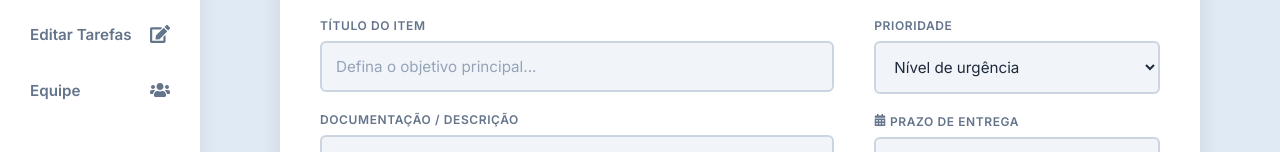
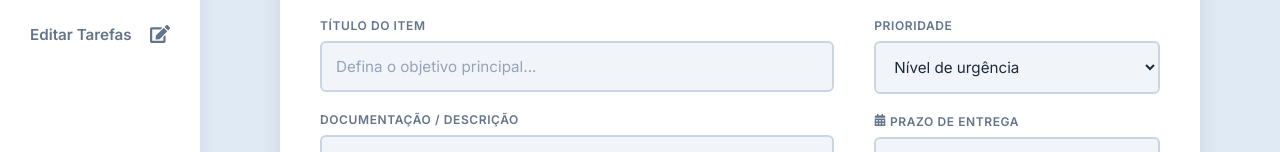
Before and after one commit to TaskFlow-Team-PI-UniEvangelica/taskflow-frontend, a React (Vite) app: page /tasks in a window 1280 px wide. Shown: the part 261-413 px from the top of the page. Built offline with nearby package versions, Linux system fonts and the light colour scheme; no server answers; sample sign-in values are in the browser's storage.

Commit message:
desativei o botão e a rota de times

```diff
--- a/src/App.jsx
+++ b/src/App.jsx
@@ -10,6 +10,7 @@ import EditTasks from './pages/Tasks/EditTasks';
 import Teams from './pages/Teams/Teams';
 import ProtectedRoute from './components/AuthLayout/ProtectedRoute';
 import Kanban from './pages/Kanban/Kanban';
+
 
 function App() {
   const [isReversed, setIsReversed] = useState(false);
@@ -53,12 +54,11 @@ function App() {
           </ProtectedRoute>
         } />
 
-        <Route path="/teams" element={
+        {/* <Route path="/teams" element={
           <ProtectedRoute>
             <DashboardLayout><Teams /></DashboardLayout>
           </ProtectedRoute>
-        } />
-
+        } /> */}
       </Routes>
     </Router>
   );
--- a/src/components/DashboardLayout/DashboardLayout.jsx
+++ b/src/components/DashboardLayout/DashboardLayout.jsx
@@ -182,10 +182,10 @@ export default function DashboardLayout({ children }) {
             <span>Editar Tarefas</span>
             <FaEdit size={20} />
           </Link>
-          <Link to="/teams" className={`${styles.menuItem} ${isActive('/teams') ? styles.active : ''}`}>
+          {/* <Link to="/teams" className={`${styles.menuItem} ${isActive('/teams') ? styles.active : ''}`}>
             <span>Equipe</span>
             <FaUsers size={20} />
-          </Link>
+          </Link> */}
         </nav>
 
         <div className={`${styles.menuItem} ${styles.logoutBtn}`} onClick={() => setShowLogoutModal(true)}>
```
Also changed, not shown: 1 other file (tests, documents, lock files or other folders).
